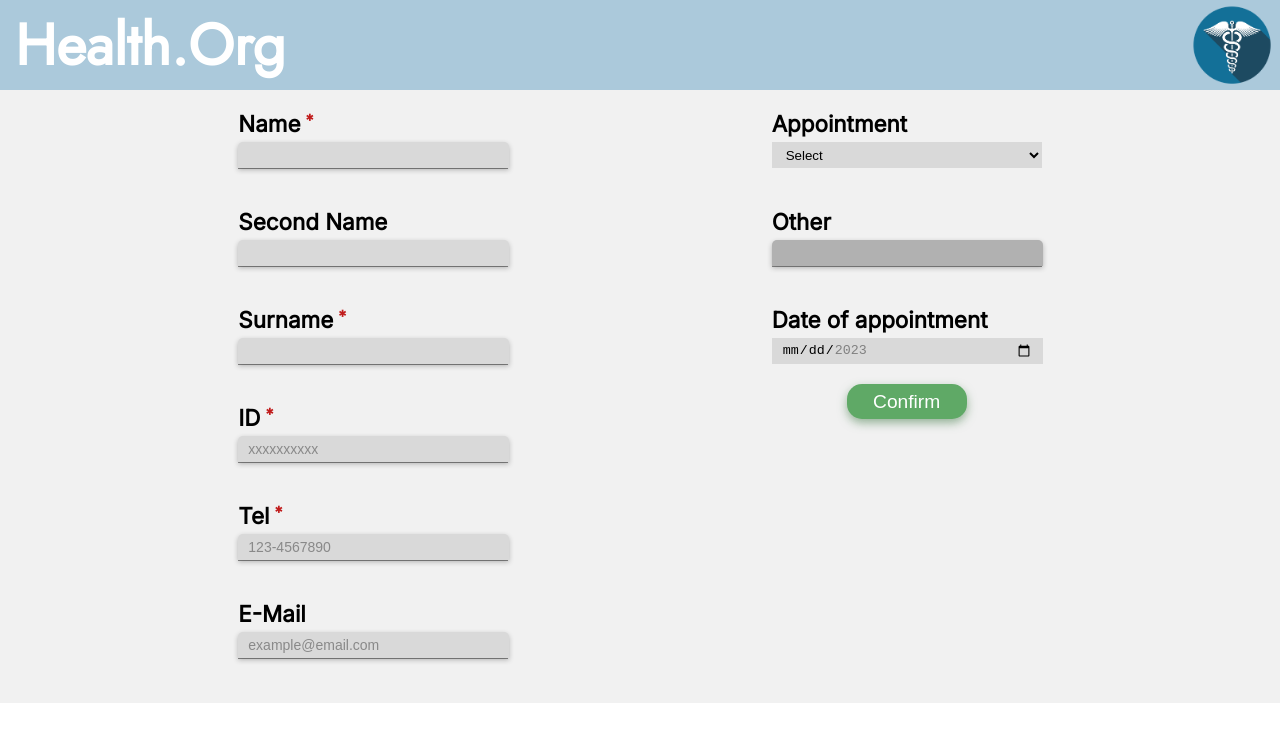
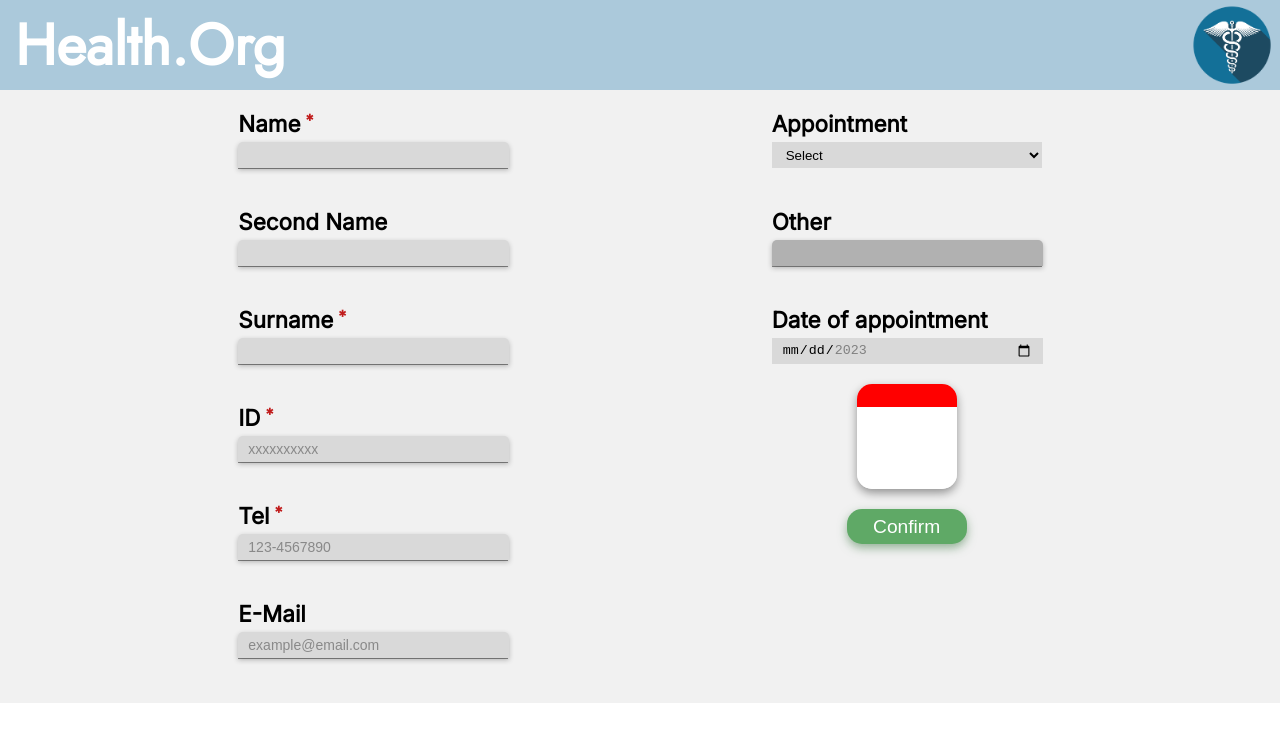
Before and after one commit to arizaxel16/Parcial_II, an Angular app in the folder Parcial_II/: page / in a window 1280 px wide. Shown: the top 742 px of the page. Built offline with nearby package versions, Linux system fonts and the light colour scheme.

Commit message:
preliminary form limits

```diff
--- a/Parcial_II/src/app/app.component.css
+++ b/Parcial_II/src/app/app.component.css
@@ -5,6 +5,7 @@
     flex-direction: column;
     height: 100vh;
     width: 100vw;
+    min-width: 350px;
 }
 
 #header {
--- a/Parcial_II/src/app/appointment-type-selector/appointment-type-selector.component.html
+++ b/Parcial_II/src/app/appointment-type-selector/appointment-type-selector.component.html
@@ -11,7 +11,7 @@
     <div class="appointment-subcontainer">
         <h2>Other</h2>
         <div class="textInputWrapper">
-            <input class="textInput" type="text" name="other_type" id="othertype-input" disabled="true">
+            <input class="textInput" type="text" name="other_type" id="othertype-input" disabled="true" maxlength="150">
         </div>
     </div>
 </div>
--- a/Parcial_II/src/app/calendar/calendar.component.css
+++ b/Parcial_II/src/app/calendar/calendar.component.css
@@ -1,3 +1,10 @@
+.calendar-content-container {
+    display: flex;
+    justify-content: center;
+    align-items: center;
+    flex-direction: column;
+}
+
 .calendar-input_field-container {
     display: flex;
     justify-content: center;
@@ -19,3 +26,27 @@ h2 {
     font-size: 1.4rem;
     font-family: "Inter", sans-serif;
 }
+
+h3 {
+    font-size: 2.5rem;
+    font-family: "Inter", sans-serif;
+}
+
+h4 {
+    font-size: 1rem;
+    font-family: "Inter", sans-serif;
+}
+
+.calendar-box {
+    display: flex;
+    justify-content: flex-end;
+    align-items: center;
+    flex-direction: column;
+    width: 100px;
+    height: 100px;
+    background: linear-gradient(to bottom, rgba(255, 0, 0, 1) 22%, rgb(255, 255, 255) 22%, rgb(255, 255, 255) 100%);
+    border-radius: 15px;
+    box-shadow: 0px 4px 10px 0px #00000065;
+    padding-bottom: 5px;
+    margin-bottom: 20px;
+}
--- a/Parcial_II/src/app/user-data/user-data.component.html
+++ b/Parcial_II/src/app/user-data/user-data.component.html
@@ -2,31 +2,31 @@
     <div class="data-input_field-container">
         <span><h2>Name</h2><h2 class="asterisk">*</h2></span>
         <div class="textInputWrapper">
-            <input class="textInput" type="text" name="name" id="name_input">
+            <input class="textInput" type="text" name="name" id="name_input" maxlength="50">
         </div>
     </div>
     <div class="data-input_field-container">
         <h2>Second Name</h2>
         <div class="textInputWrapper">
-            <input class="textInput" type="text" name="secondName" id="secondName_input">
+            <input class="textInput" type="text" name="secondName" id="secondName_input" maxlength="50">
         </div>
     </div>
     <div class="data-input_field-container">
         <span><h2>Surname</h2><h2 class="asterisk">*</h2></span>
         <div class="textInputWrapper">
-            <input class="textInput" type="text" name="surname" id="surname_input">
+            <input class="textInput" type="text" name="surname" id="surname_input" maxlength="50">
         </div>
     </div>
     <div class="data-input_field-container">
         <span><h2>ID</h2><h2 class="asterisk">*</h2></span>
         <div class="textInputWrapper">
-            <input class="textInput" type="number" name="id" id="id_input" placeholder="xxxxxxxxxx">
+            <input class="textInput" type="number" name="id" id="id_input" placeholder="xxxxxxxxxx" maxlength="10" minlength="10">
         </div>
     </div>
     <div class="data-input_field-container">
         <span><h2>Tel</h2><h2 class="asterisk">*</h2></span>
         <div class="textInputWrapper">
-            <input class="textInput" type="tel" name="tel" id="tel_input" placeholder="123-4567890">
+            <input class="textInput" type="tel" name="tel" id="tel_input" placeholder="123-4567890" maxlength="10" minlength="10">
         </div>
     </div>
     <div class="data-input_field-container">
```
